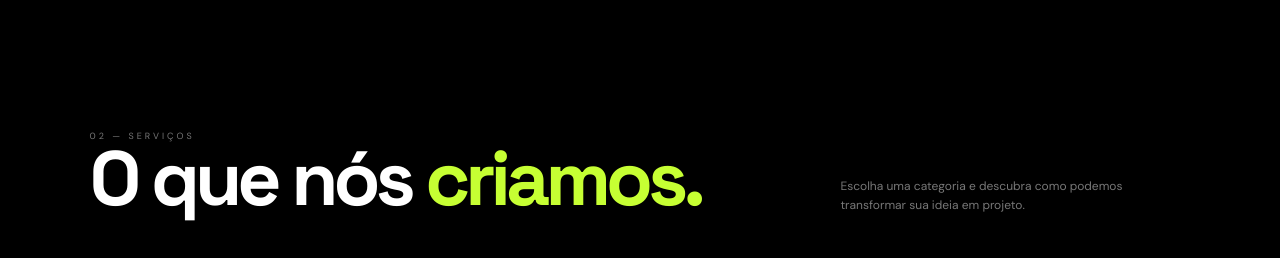
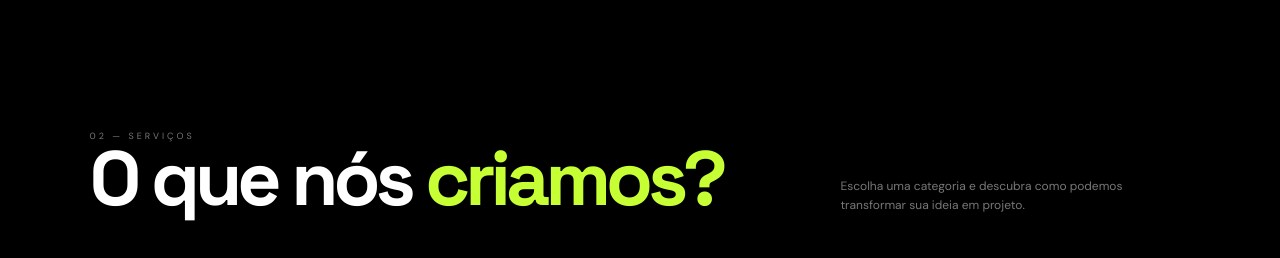
Before and after one commit to sabroca/GracesStudio, a plain HTML site: page index.html in a window 1280 px wide. Shown: the part 1440-1698 px from the top of the page. Drawn offline with Linux system fonts and the light colour scheme.

Commit message:
Update index.html

```diff
--- a/index.html
+++ b/index.html
@@ -77,7 +77,7 @@
       <div class="section-head">
         <div>
           <div class="section-label">02 — SERVIÇOS</div>
-          <h2>O que nós <span>criamos.</span></h2>
+          <h2>O que nós <span>criamos?</span></h2>
         </div>
         <p>Escolha uma categoria e descubra como podemos transformar sua ideia em projeto.</p>
       </div>
```
